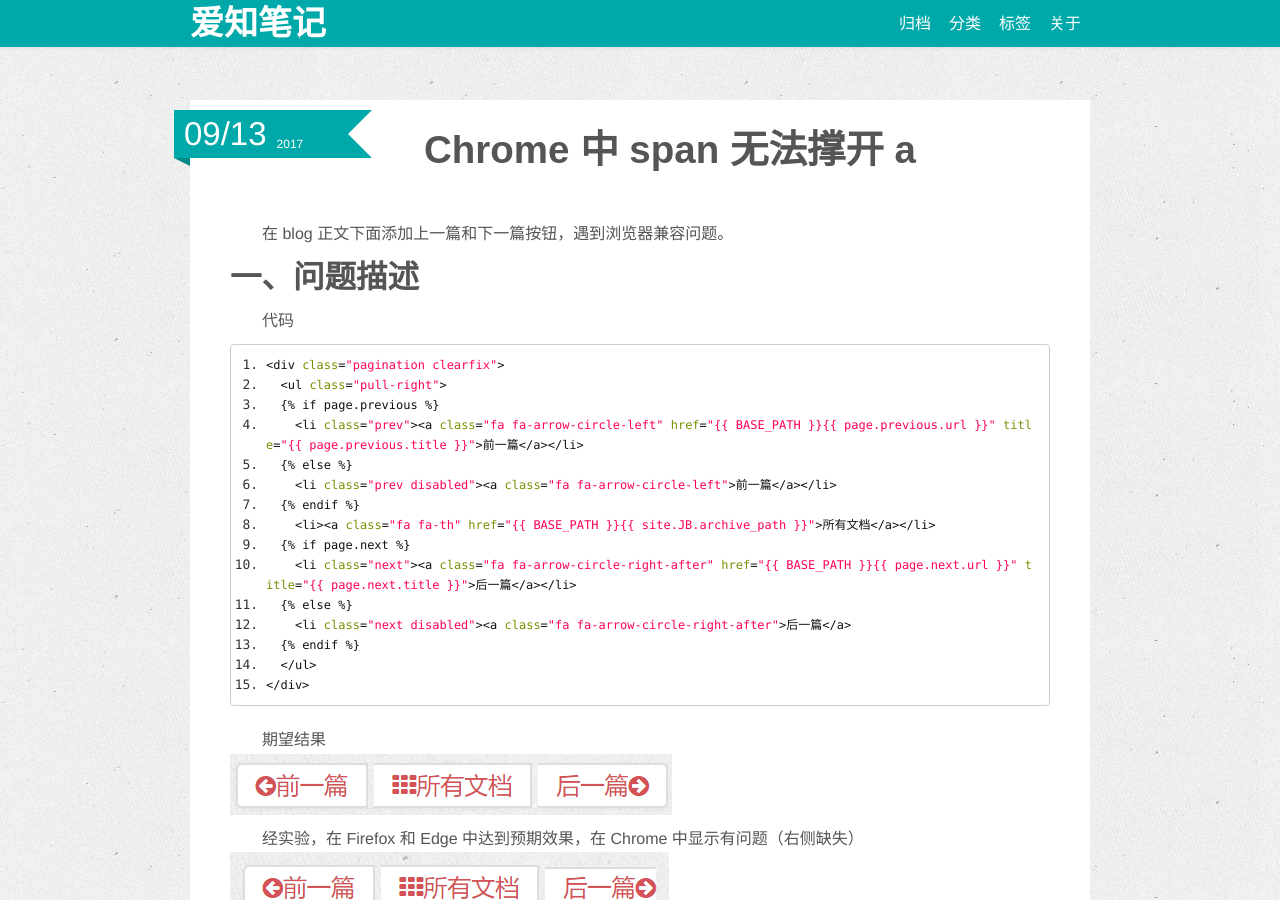
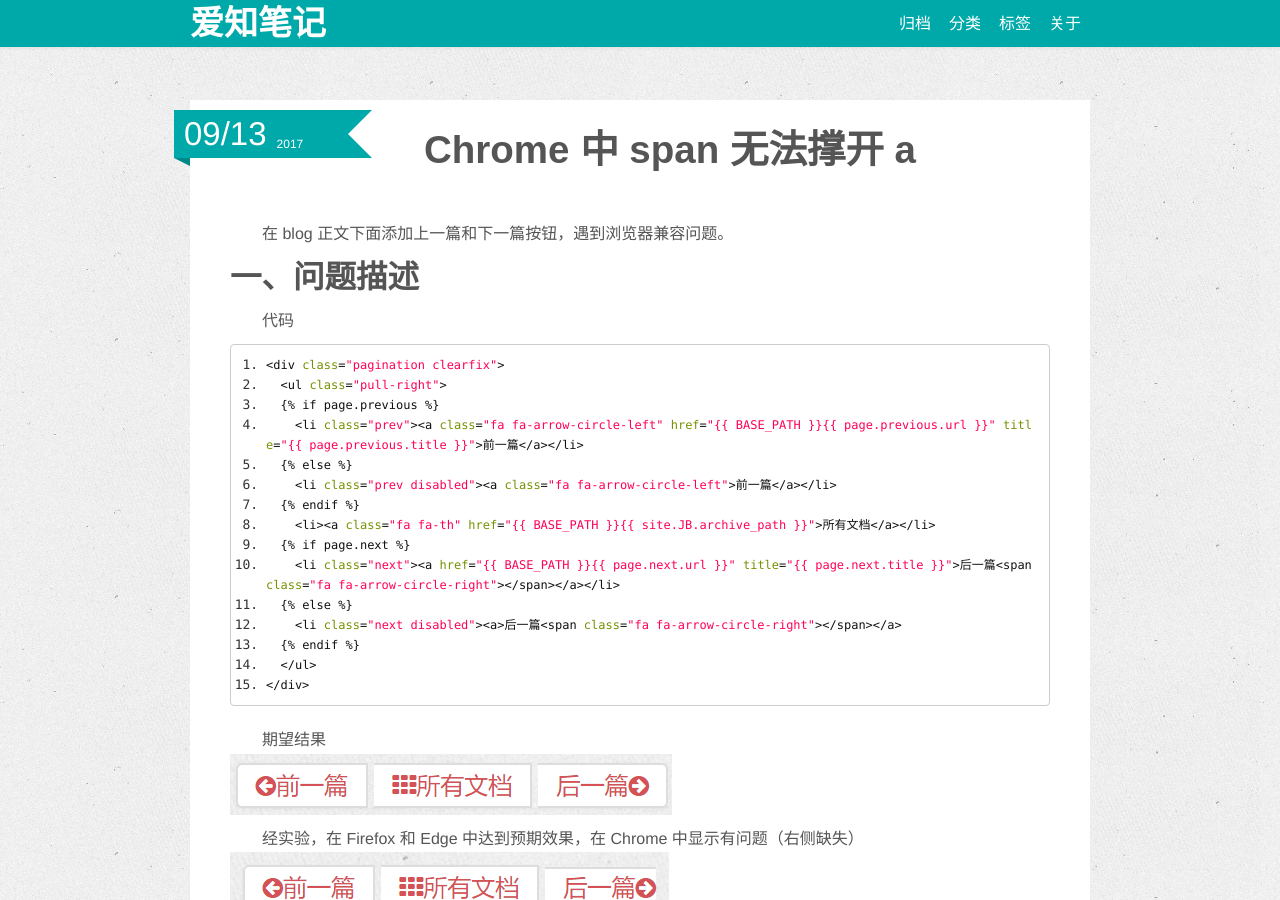
Before and after one commit to zhizheng/zhizheng.github.io, a Jekyll site: the page built from _posts/2017-09-14-chrome-a-span.md, in a window 1280 px wide and 900 px high. Built offline with Jekyll 4.4.1, drawn with Linux system fonts in a browser that asks for light colours; some of the changed lines change nothing that is shown.

Commit message:
Update md

```diff
--- a/_posts/2017-09-14-chrome-a-span.md
+++ b/_posts/2017-09-14-chrome-a-span.md
@@ -23,9 +23,9 @@
   {% endif %}
     <li><a class="fa fa-th" href="{{ BASE_PATH }}{{ site.JB.archive_path }}">所有文档</a></li>
   {% if page.next %}
-    <li class="next"><a class="fa fa-arrow-circle-right-after" href="{{ BASE_PATH }}{{ page.next.url }}" title="{{ page.next.title }}">后一篇</a></li>
+    <li class="next"><a href="{{ BASE_PATH }}{{ page.next.url }}" title="{{ page.next.title }}">后一篇<span class="fa fa-arrow-circle-right"></span></a></li>
   {% else %}
-    <li class="next disabled"><a class="fa fa-arrow-circle-right-after">后一篇</a>
+    <li class="next disabled"><a>后一篇<span class="fa fa-arrow-circle-right"></span></a>
   {% endif %}
   </ul>
 </div>{% endraw %}
```
